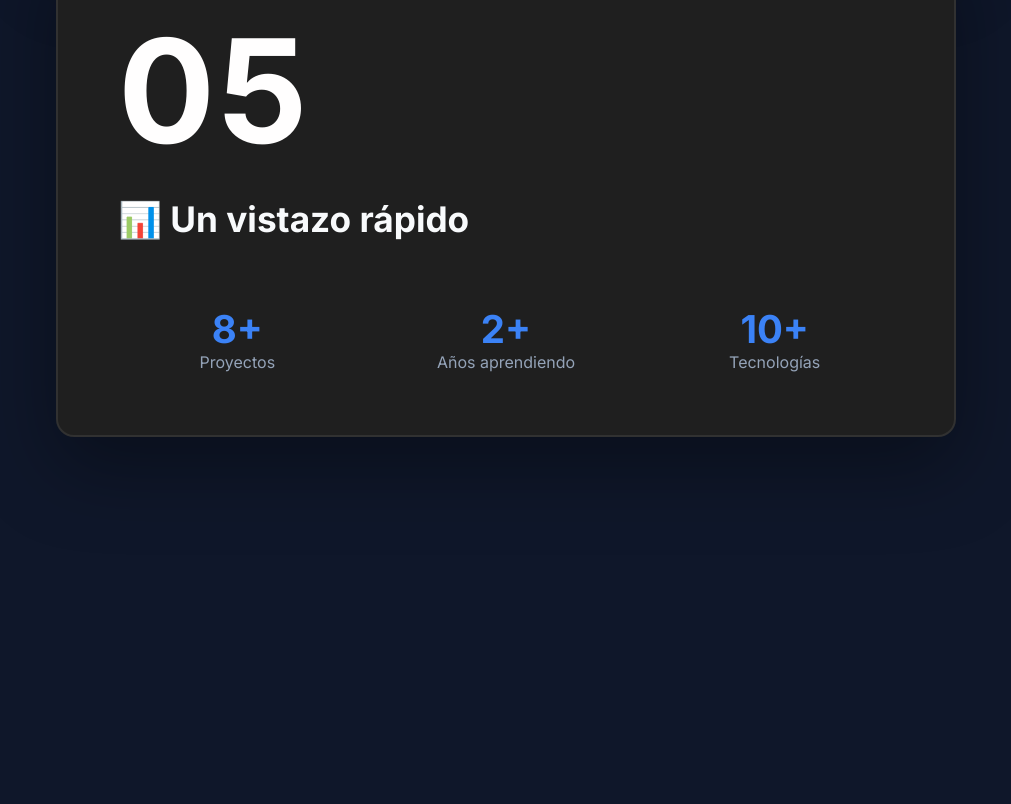
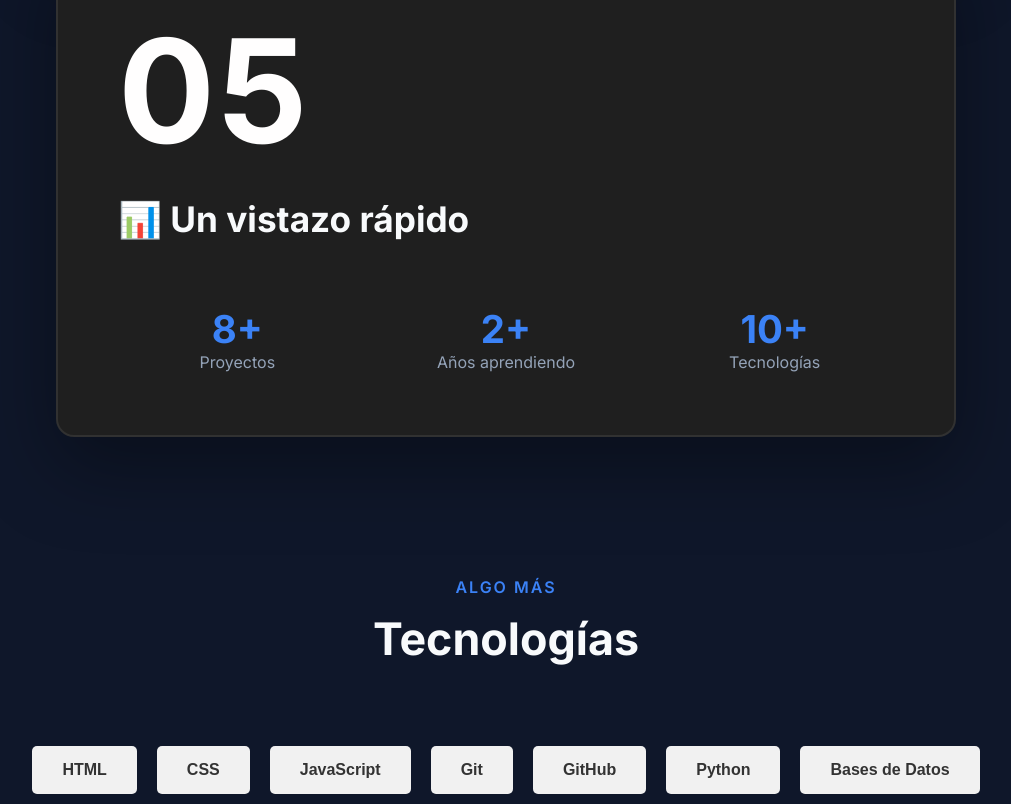
Before and after one commit to juanicolla/Juan-CV-2026, a plain HTML site: page index.html in a window 1280 px wide. Shown: the part 3162-3966 px from the top of the page, without its empty margins (134-1145 px from the left). Before the commit the page ends 3739 px from the top, so only its background shows below. Drawn offline with Linux system fonts and the light colour scheme; a script that the page names is missing.

Commit message:
se agrego seccion 'tecnologías'

```diff
--- a/css/style.css
+++ b/css/style.css
@@ -526,3 +526,27 @@ header.scrolled{
 .card-stats span{
     color: var(--text-secondary);
 }
+
+.tech-stack {
+    display: flex;
+    flex-wrap: wrap;
+    justify-content: center;
+}
+
+.tech-btn {
+    margin: 10px;
+    padding: 15px 30px;
+    font-size: 16px;
+    font-weight: 600;
+    border: none;
+    border-radius: 5px;
+    cursor: pointer;
+    background-color: #f1f1f1;
+    color: #333;
+    transition: background-color 0.3s ease, color 0.3s ease;
+}
+
+.tech-btn:hover {
+    background-color: #333;
+    color: #fff;
+}
--- a/index.html
+++ b/index.html
@@ -34,7 +34,7 @@
 
                 <li><a href="#sobre-mi">Sobre mí</a></li>
 
-                <li><a href="#">Tecnologías</a></li>
+                <li><a href="#tecnologias">Tecnologías</a></li>
 
                 <li><a href="#">Proyectos</a></li>
 
@@ -225,6 +225,25 @@
 
     </section>
 
+    <!-- Nueva sección de Tecnologías -->
+    <section class="technologies" id="tecnologias">
+        <div class="container">
+            <div class="section-title">
+                <span>Algo más</span>
+                <h2>Tecnologías</h2>
+            </div>
+            <div class="tech-stack">
+                <button class="tech-btn">HTML</button>
+                <button class="tech-btn">CSS</button>
+                <button class="tech-btn">JavaScript</button>
+                <button class="tech-btn">Git</button>
+                <button class="tech-btn">GitHub</button>
+                <button class="tech-btn">Python</button>
+                <button class="tech-btn">Bases de Datos</button>
+            </div>
+        </div>
+    </section>
+
 </main>
 <script src="js/script.js"></script>
 </body>
--- /dev/null
+++ b/prueba.js
@@ -0,0 +1 @@
+const sumar = (a, b) => a + b;
```
Lines whose indentation alone changed are shown as unchanged.
